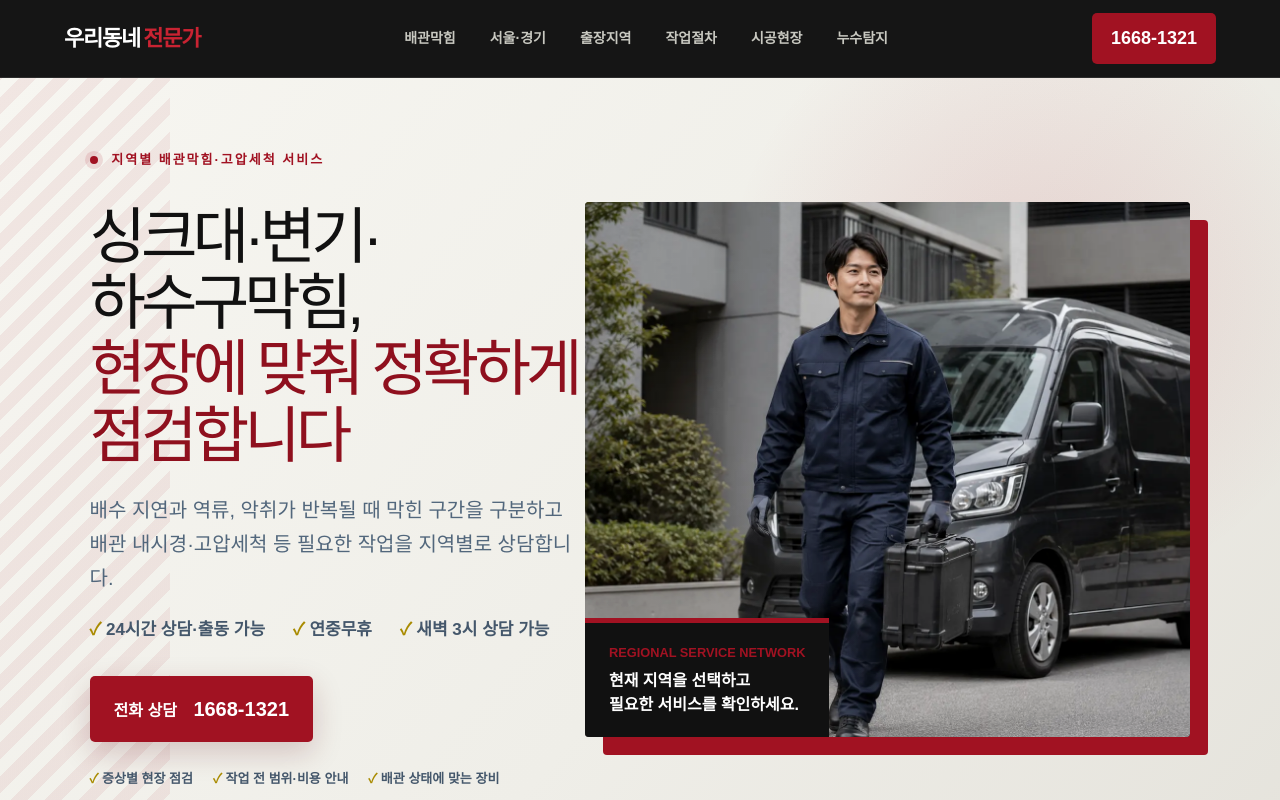
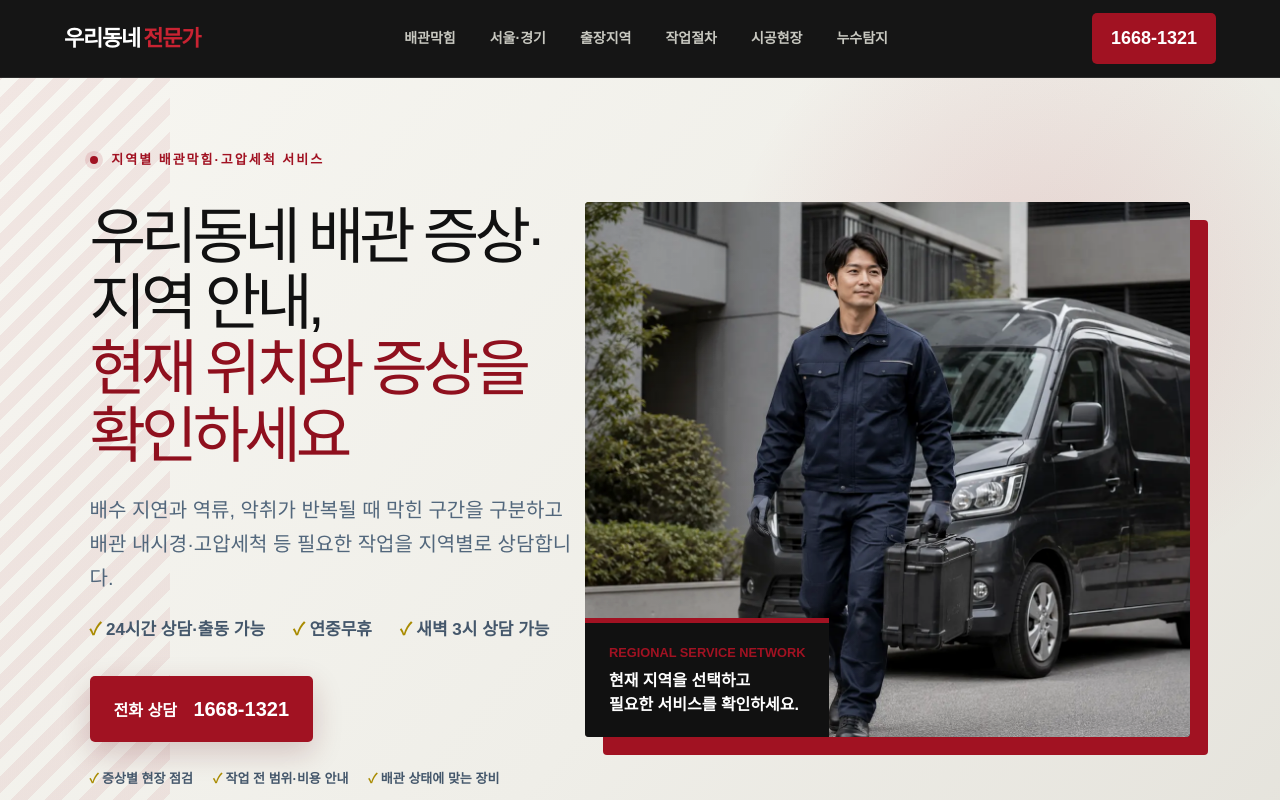
Before and after one commit to jyungsoung/drain-service119, a Next.js app: page / in a window 1280 px wide. Shown: the top 800 px of the page. Built offline with nearby package versions, Linux system fonts and the light colour scheme.

Commit message:
Separate H1 roles for service site

```diff
--- a/app/page.tsx
+++ b/app/page.tsx
@@ -100,7 +100,7 @@ export default function Home() {
         <div className="heroGlow" />
         <div className="heroContent">
           <p className="eyebrow"><span /> 지역별 배관막힘·고압세척 서비스</p>
-          <h1>싱크대·변기·하수구막힘,<br /><em>현장에 맞춰 정확하게 점검합니다</em></h1>
+          <h1>우리동네 배관 증상·지역 안내,<br /><em>현재 위치와 증상을 확인하세요</em></h1>
           <p className="heroCopy">배수 지연과 역류, 악취가 반복될 때 막힌 구간을 구분하고 배관 내시경·고압세척 등 필요한 작업을 지역별로 상담합니다.</p>
           <div className="trust availabilityTrust"><span>✓ 24시간 상담·출동 가능</span><span>✓ 연중무휴</span><span>✓ 새벽 3시 상담 가능</span></div>
           <div className="heroActions"><a className="primary" href="tel:16681321">전화 상담 <b>1668-1321</b></a></div>
```
